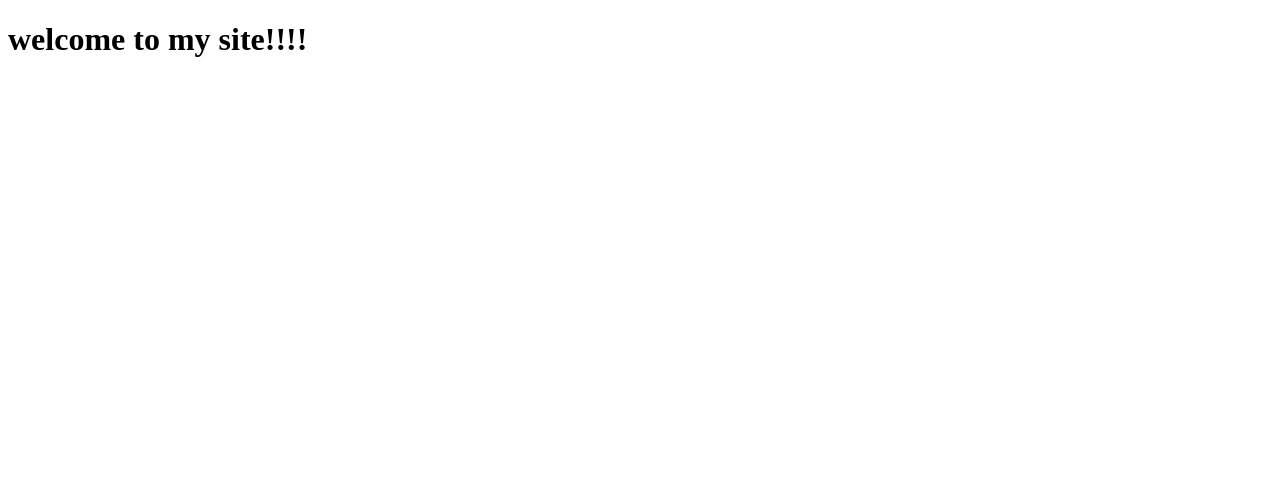
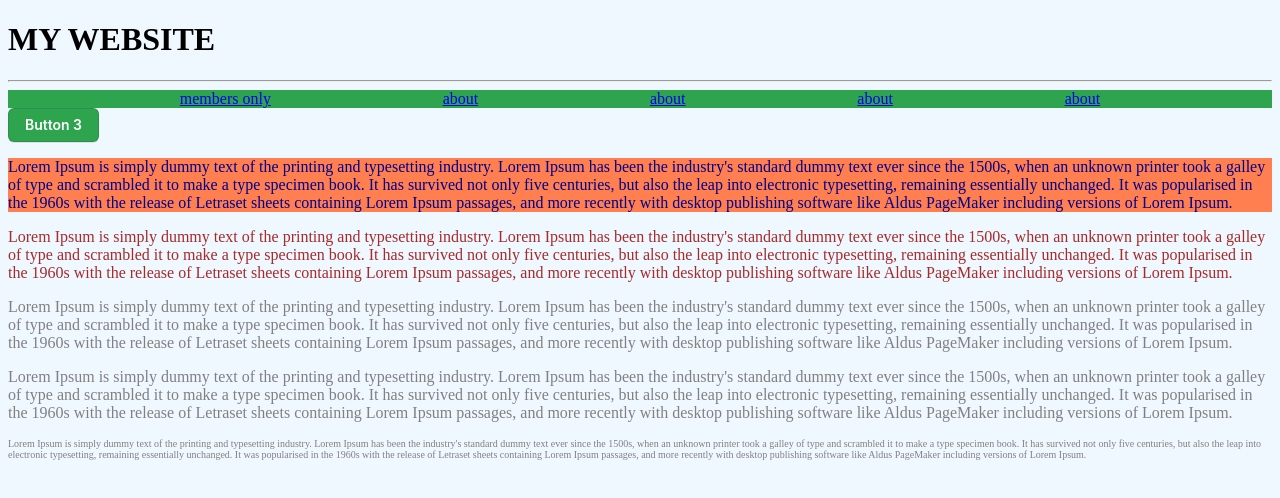
Before and after one commit to barleria/my-site, a plain HTML site: page index.html in a window 1280 px wide. Drawn offline with Linux system fonts and the light colour scheme.

Commit message:
Add files via upload

```diff
--- a/index.html
+++ b/index.html
@@ -1,6 +1,33 @@
 <!DOCTYPE html>
-<head></head>
+<head>
+    <title>my cool site</title>
+    <link rel="stylesheet" href="style.css">
+</head>
+<body>
+    <h1>MY WEBSITE</h1>
+    <hr>
+    <div class="flex-container">
+    <a href="member_area">members only</a>
+    <a href="about.html">about</a>
+    <a href="about.html">about</a>
+    <a href="about.html">about</a>
+    <a href="about.html" style="justify-self: end;">about</a>
+    </div>
 
-<body>
-  <h1> welcome to my site!!!!</h1>
+<button class="button-3" role="button">Button 3</button>
+    <P id="hi">Lorem Ipsum is simply dummy text of the printing and typesetting industry. Lorem Ipsum has been the industry's standard dummy text ever since the 1500s, when an unknown printer took a galley of type and scrambled it to make a type specimen book. It has survived not only five centuries, but also the leap into electronic typesetting, remaining essentially unchanged. It was popularised in the 1960s with the release of Letraset sheets containing Lorem Ipsum passages, and more recently with desktop publishing software like Aldus PageMaker including versions of Lorem Ipsum.</P>
+    <p>
+        Lorem Ipsum is simply dummy text of the printing and typesetting industry. Lorem Ipsum has been the industry's standard dummy text ever since the 1500s, when an unknown printer took a galley of type and scrambled it to make a type specimen book. It has survived not only five centuries, but also the leap into electronic typesetting, remaining essentially unchanged. It was popularised in the 1960s with the release of Letraset sheets containing Lorem Ipsum passages, and more recently with desktop publishing software like Aldus PageMaker including versions of Lorem Ipsum.
+    </p>
+
+    <p class="grey">
+        Lorem Ipsum is simply dummy text of the printing and typesetting industry. Lorem Ipsum has been the industry's standard dummy text ever since the 1500s, when an unknown printer took a galley of type and scrambled it to make a type specimen book. It has survived not only five centuries, but also the leap into electronic typesetting, remaining essentially unchanged. It was popularised in the 1960s with the release of Letraset sheets containing Lorem Ipsum passages, and more recently with desktop publishing software like Aldus PageMaker including versions of Lorem Ipsum.
+    </p>
+    <p class="grey">
+        Lorem Ipsum is simply dummy text of the printing and typesetting industry. Lorem Ipsum has been the industry's standard dummy text ever since the 1500s, when an unknown printer took a galley of type and scrambled it to make a type specimen book. It has survived not only five centuries, but also the leap into electronic typesetting, remaining essentially unchanged. It was popularised in the 1960s with the release of Letraset sheets containing Lorem Ipsum passages, and more recently with desktop publishing software like Aldus PageMaker including versions of Lorem Ipsum.
+    </p>
+    <p class="grey small">
+        Lorem Ipsum is simply dummy text of the printing and typesetting industry. Lorem Ipsum has been the industry's standard dummy text ever since the 1500s, when an unknown printer took a galley of type and scrambled it to make a type specimen book. It has survived not only five centuries, but also the leap into electronic typesetting, remaining essentially unchanged. It was popularised in the 1960s with the release of Letraset sheets containing Lorem Ipsum passages, and more recently with desktop publishing software like Aldus PageMaker including versions of Lorem Ipsum.
+    </p>
+
 </body>
--- /dev/null
+++ b/style.css
@@ -0,0 +1,75 @@
+body{
+    background-color: aliceblue;
+    color: brown;
+}
+
+h1{
+    color: #000000;
+}
+
+#hi{
+    background-color: coral;
+    color: darkblue;
+}
+
+.grey{
+    color:gray;
+}
+
+.small{
+    font-size: x-small;
+}
+
+.flex-container{
+  display: flex;
+  justify-content: space-evenly;
+  background-color: #2ea44f;
+}
+
+/* CSS */
+.button-3 {
+  appearance: none;
+  background-color: #2ea44f;
+  border: 1px solid rgba(27, 31, 35, .15);
+  border-radius: 6px;
+  box-shadow: rgba(27, 31, 35, .1) 0 1px 0;
+  box-sizing: border-box;
+  color: #fff;
+  cursor: url("http://www.w3.org/2000/svg" );
+  display: inline-block;
+  font-family: -apple-system,system-ui,"Segoe UI",Helvetica,Arial,sans-serif,"Apple Color Emoji","Segoe UI Emoji";
+  font-size: 14px;
+  font-weight: 600;
+  line-height: 20px;
+  padding: 6px 16px;
+  position: relative;
+  text-align: center;
+  text-decoration: none;
+  user-select: none;
+  -webkit-user-select: none;
+  touch-action: manipulation;
+  vertical-align: middle;
+  white-space: nowrap;
+}
+
+
+.button-3:hover {
+  background-color: red;
+}
+
+.button-3:focus {
+  box-shadow: rgba(46, 164, 79, .4) 0 0 0 3px;
+  outline: none;
+}
+
+.button-3:disabled {
+  background-color: #94d3a2;
+  border-color: rgba(27, 31, 35, .1);
+  color: rgba(255, 255, 255, .8);
+  cursor: default;
+}
+
+.button-3:active {
+  background-color: #298e46;
+  box-shadow: rgba(20, 70, 32, .2) 0 1px 0 inset;
+}
```
Also changed, not shown: about.html (added, +11 -0 lines).
